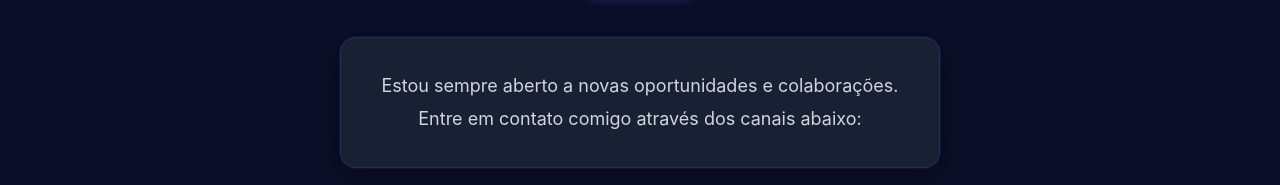
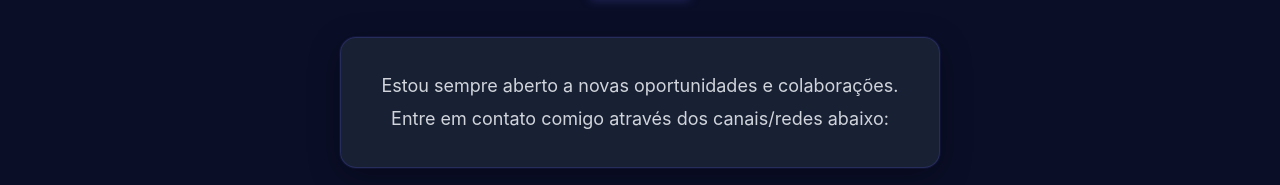
Before and after one commit to ElielDelfino/portfolio, a React app: page / in a window 1280 px wide. Shown: the part 3068-3253 px from the top of the page. Built offline with nearby package versions, Linux system fonts and the light colour scheme; the HTML template or start-up script is replaced by a standard one.

Commit message:
deploy contact-description

```diff
--- a/src/components/Contact.tsx
+++ b/src/components/Contact.tsx
@@ -7,7 +7,7 @@ function Contact() {
           <div className="contact-description-wrapper">
             <p className="contact-description">
               Estou sempre aberto a novas oportunidades e colaborações. Entre em
-              contato comigo através dos canais abaixo:
+              contato comigo através dos canais/redes abaixo:
             </p>
           </div>
           <div className="contact-links">
```
